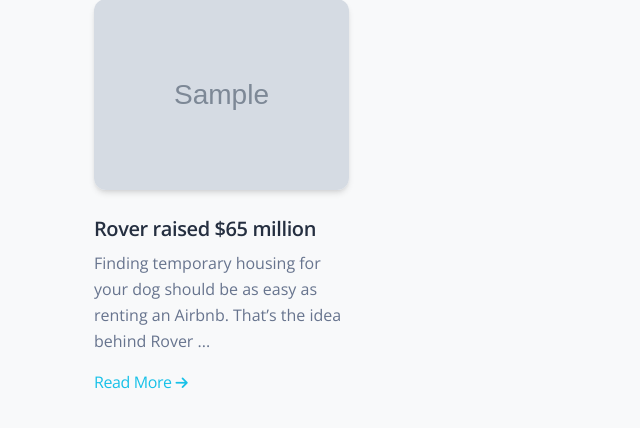
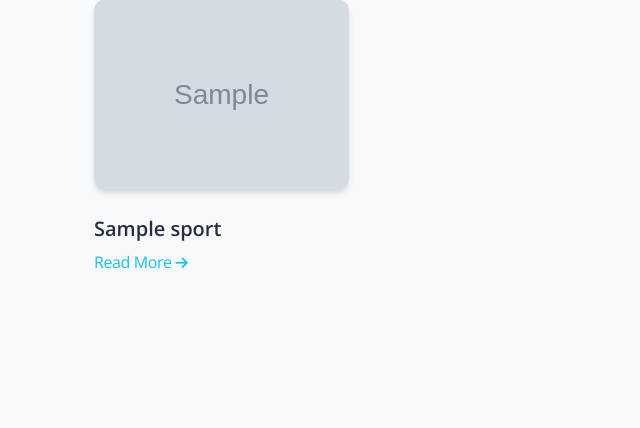
Before and after one commit to misha-doroshenko/sports-club-service, a Django app: page /sports/ in a window 1280 px wide. Shown: the part 202-630 px from the top of the page, without its empty margins (0-640 px from the left). Run offline with Django 4.2, Linux system fonts and the light colour scheme; tables that the repository leaves empty hold one stand-in row (values such as "Sample post"); grey boxes marked "Sample" are stand-in pictures; some libraries are stand-ins or nearby versions.

Commit message:
Add SportList view and template

```diff
--- a/club/views.py
+++ b/club/views.py
@@ -25,3 +25,4 @@
 
 class SportListView(generic.ListView):
     model = Sport
+    paginate_by = 8
--- a/templates/club/sport_list.html
+++ b/templates/club/sport_list.html
@@ -22,12 +22,8 @@
               </div>
               <div class="card-body px-0">
                 <h5>
-                  <a href="javascript:;" class="text-dark font-weight-bold">Rover raised $65 million</a>
+                  {{ sport.name }}
                 </h5>
-                <p>
-                  Finding temporary housing for your dog should be as easy as
-                  renting an Airbnb. That’s the idea behind Rover ...
-                </p>
                 <a href="javascript:;" class="text-info icon-move-right">Read More
                   <i class="fas fa-arrow-right text-sm"></i>
                 </a>
@@ -38,7 +34,6 @@
        </div>
      </div>
   </section>
-
   {% else %}
     <h1>There are no networks</h1>
   {% endif %}
```
